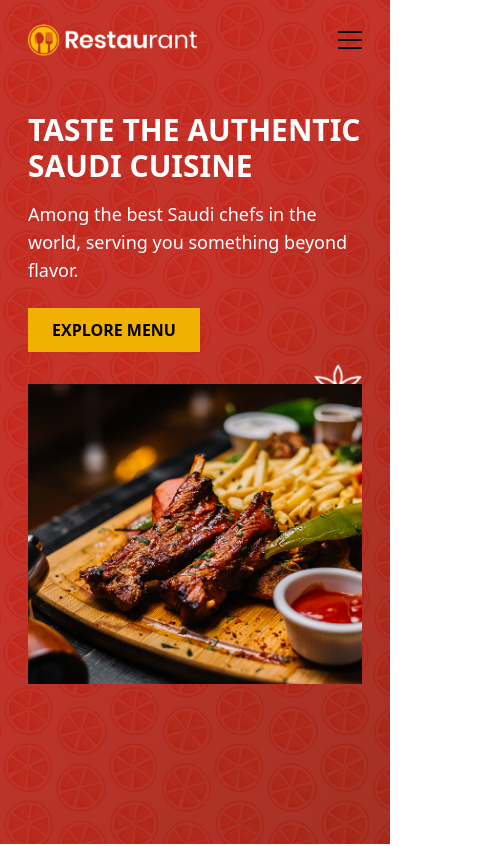
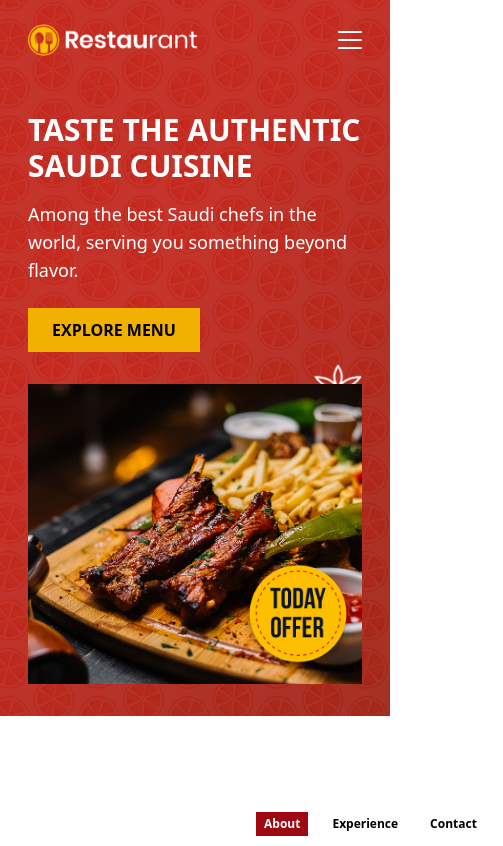
Before and after one commit to AIsTushar/restaurant-landing-page, a Next.js app: page / in a window 390 px wide. Shown: the top 846 px of the page, 503 px wide, since content can reach past the window. Built offline with nearby package versions, Linux system fonts and the light colour scheme.

Commit message:
Enhance layout and styling of Header and Hero components for better visual consistency

```diff
--- a/src/app/page.js
+++ b/src/app/page.js
@@ -9,12 +9,12 @@ import Testimonials from "@/components/Testimonials/Testimonials";
 export default function Home() {
   return (
     <main>
-      <div className="min-h-screen bg-[url('/Rectangle.png'),linear-gradient(123.4deg,_#bd1f17_40.8%,_#a61d13_76.4%,_#8e1b0f_120.69%)] bg-cover bg-center bg-no-repeat">
+      <div className="bg-[url('/Rectangle.png'),linear-gradient(123.4deg,_#bd1f17_40.8%,_#a61d13_76.4%,_#8e1b0f_120.69%)] bg-cover bg-center bg-no-repeat">
         <Header />
         <Hero />
       </div>
-      {/* <About />
-      <Popular />
+      <About />
+      {/* <Popular />
       <BookNow />
       <Testimonials />
       <Footer /> */}
--- a/src/components/Header/Header.js
+++ b/src/components/Header/Header.js
@@ -29,15 +29,15 @@ function Header() {
         onClick={handleClick}
       >
         <span
-          className={`absolute h-0.5 w-6 rounded bg-black transition-all duration-300 dark:bg-white ${isOpen ? "rotate-45" : "-translate-y-2"}`}
+          className={`absolute h-0.5 w-6 rounded bg-white transition-all duration-300 ${isOpen ? "rotate-45" : "-translate-y-2"}`}
         />
 
         <span
-          className={`absolute h-0.5 w-6 rounded bg-black transition-all duration-300 dark:bg-white ${isOpen ? "opacity-0" : "opacity-100"}`}
+          className={`absolute h-0.5 w-6 rounded bg-white transition-all duration-300 ${isOpen ? "opacity-0" : "opacity-100"}`}
         />
 
         <span
-          className={`absolute h-0.5 w-6 rounded bg-black transition-all duration-300 dark:bg-white ${isOpen ? "-rotate-45" : "translate-y-2"}`}
+          className={`absolute h-0.5 w-6 rounded bg-white transition-all duration-300 ${isOpen ? "-rotate-45" : "translate-y-2"}`}
         />
       </button>
     </div>
--- a/src/components/Hero/Hero.js
+++ b/src/components/Hero/Hero.js
@@ -2,7 +2,7 @@ import Image from "next/image";
 
 function Hero() {
   return (
-    <div className="flex flex-col px-7 pt-8 lg:flex-row lg:px-56 lg:pt-26 lg:pb-30">
+    <div className="flex flex-col px-7 pt-8 pb-8 lg:flex-row lg:px-56 lg:pt-26 lg:pb-30">
       <div className="z-10 flex flex-col justify-center gap-4">
         <div className="lg:w-2xl lg:bg-[linear-gradient(90deg,_rgba(189,_31,_23,_0)_32.88%,_rgba(189,_31,_23,_0.7)_100%)]">
           <h2 className="text-3xl font-bold tracking-[0%] text-white uppercase lg:text-6xl lg:leading-[90px]">
@@ -31,7 +31,7 @@ function Hero() {
           alt="Ofter"
           width={120}
           height={120}
-          className="absolute right-2 bottom-2 h-28 w-28 lg:-right-14 lg:-bottom-0"
+          className="absolute right-2 bottom-2 z-20 h-28 w-28 lg:-right-14 lg:-bottom-0"
         />
       </div>
     </div>
```
